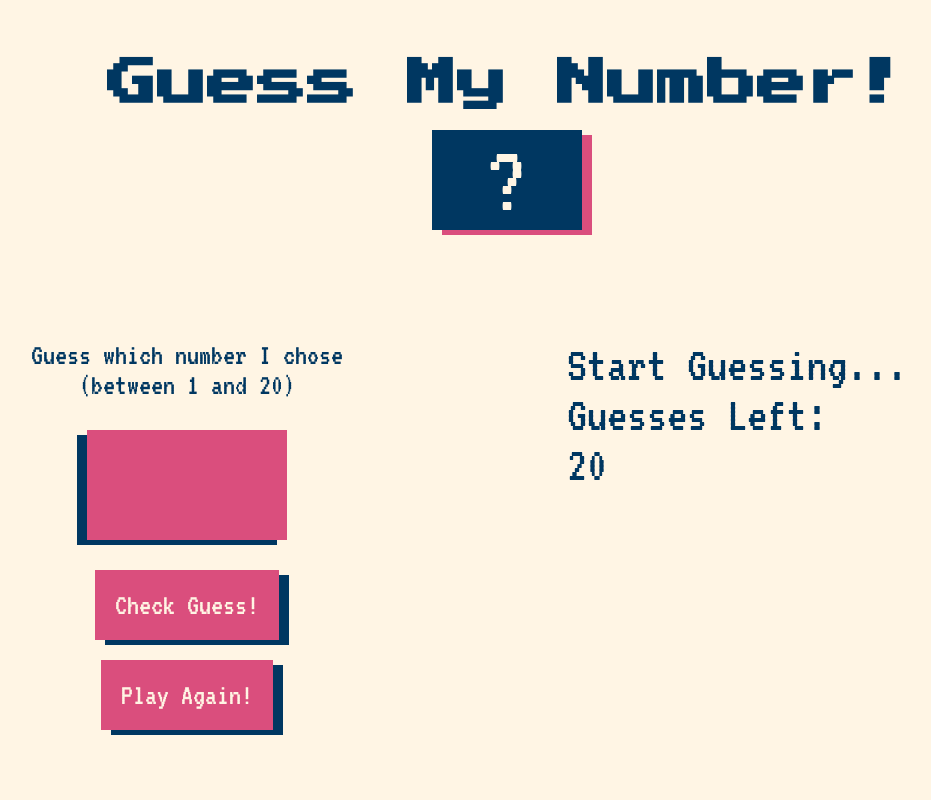
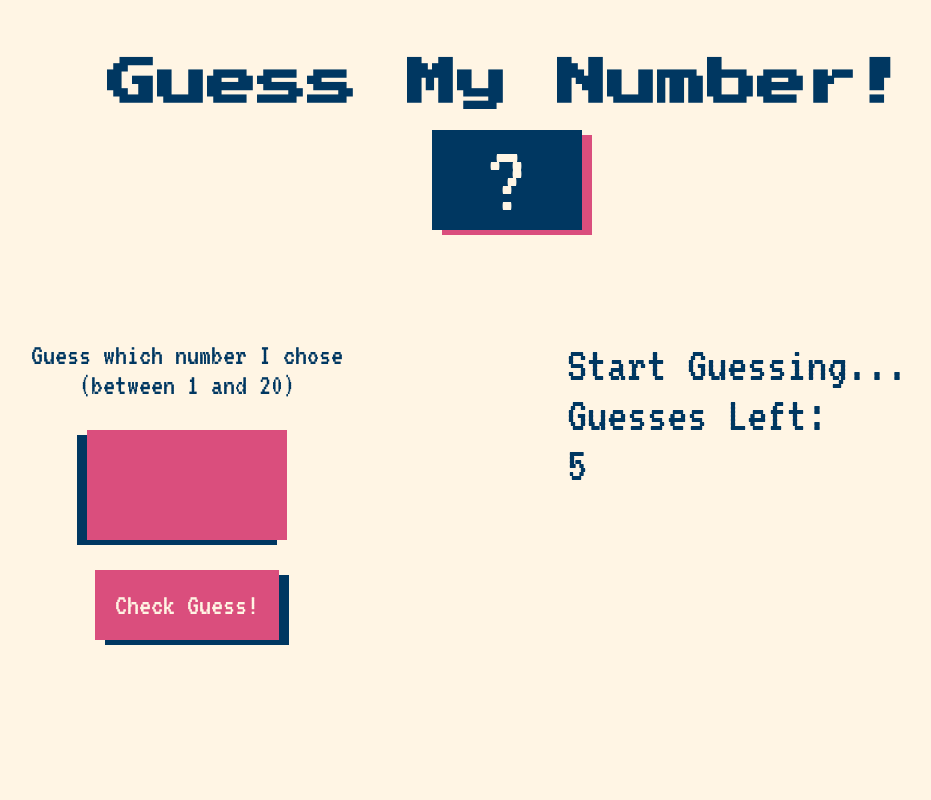
Before and after one commit to daria425/guess-my-number, a plain HTML site: page index.html in a window 1280 px wide. Shown: the whole page, without its empty margins (133-1064 px from the left). Drawn offline with Linux system fonts and the light colour scheme; a web font is replaced by a local one.

Commit message:
Edit element positioning

```diff
--- a/index.html
+++ b/index.html
@@ -31,8 +31,9 @@
       <div class="right">
         <p class="message">Start Guessing...</p>
         <p class="label-score">Guesses Left:</p>
-        <span class="score">20</span>
+        <span class="score">5</span>
       </div>
     </div>
+    <script src="scripts.js"></script>
   </body>
 </html>
--- a/styles.css
+++ b/styles.css
@@ -90,7 +90,8 @@ h1 {
   box-shadow: 10px 5px 0px #003761;
   background-color: #da4e7d;
   color: #fff5e4;
-  margin-top: 2rem;
+  margin-top: -10px;
+  display: none;
 }
 
 .user-guess {
```
